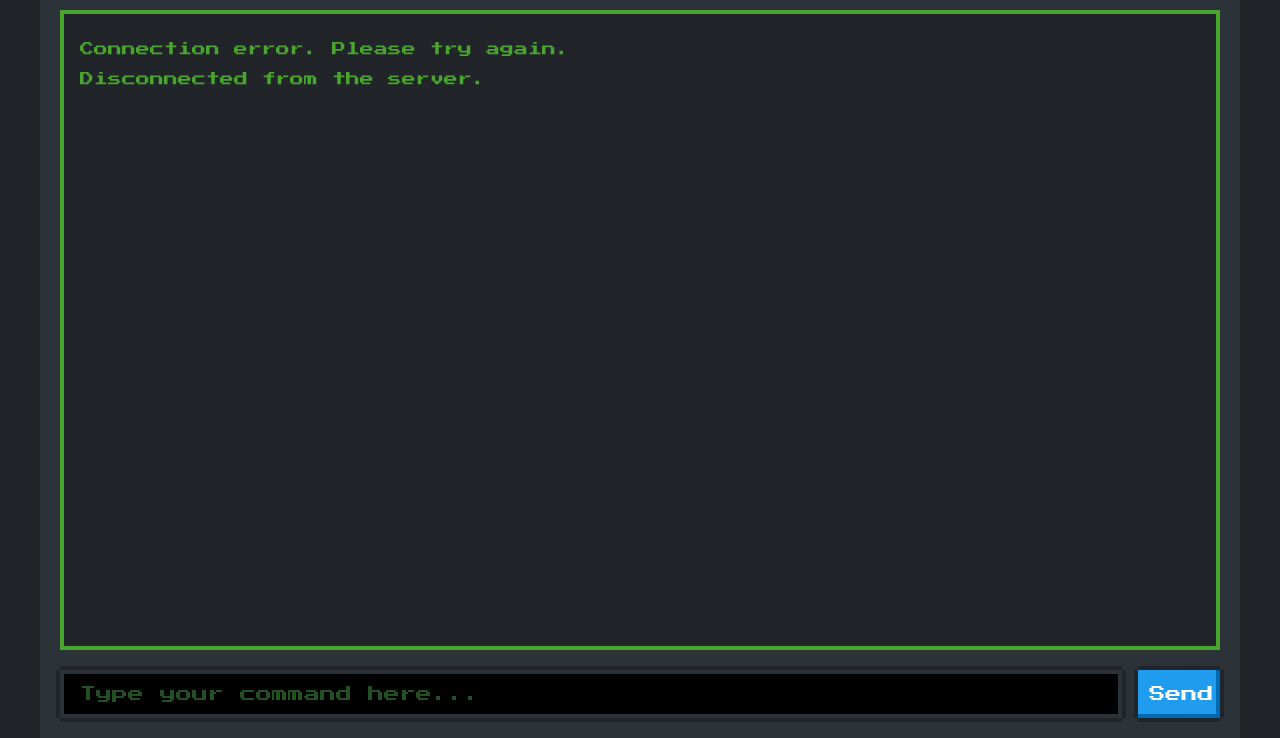
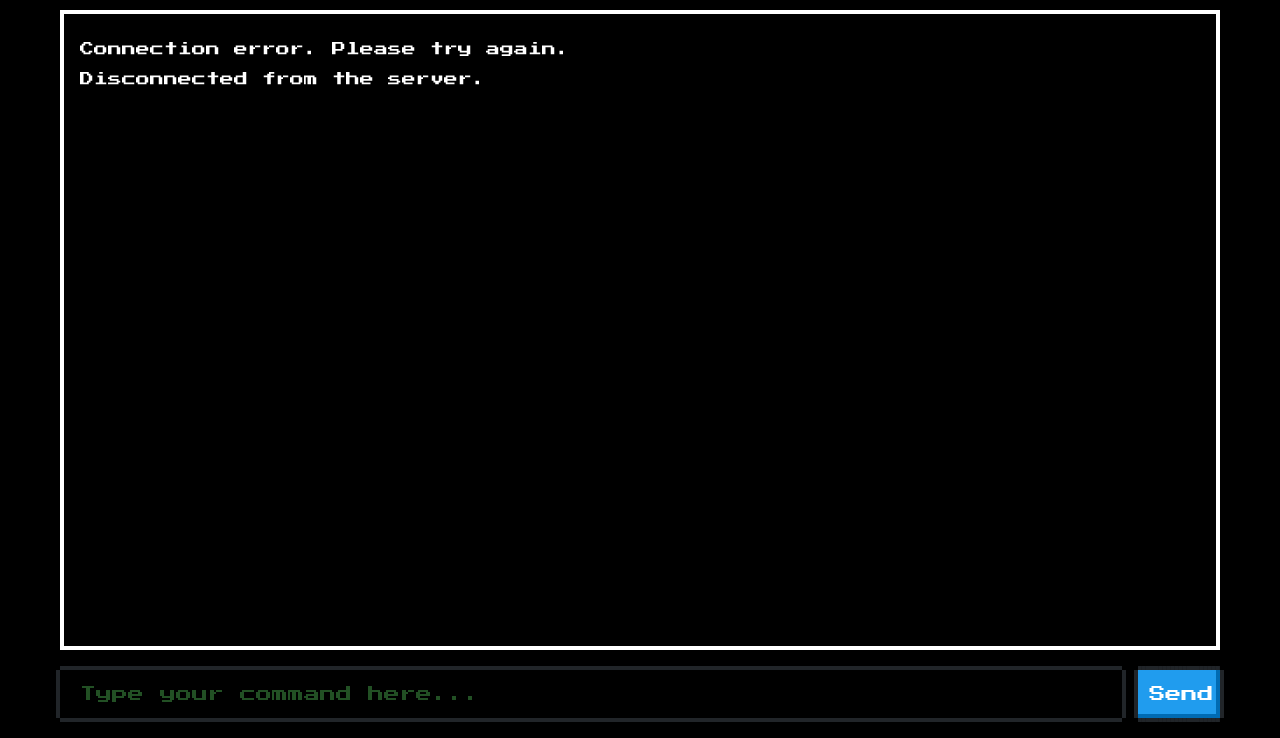
Before and after one commit to Grace/world-of-wordcraft, a plain HTML site: page web/index.html in a window 1280 px wide. Shown: the part 62-800 px from the top of the page. Drawn offline with nearby package versions, Linux system fonts and the light colour scheme.

Commit message:
Make high contrast theme on by default

```diff
--- a/web/script.js
+++ b/web/script.js
@@ -100,8 +100,8 @@ ws.onclose = () => {
     appendToOutput("Disconnected from the server.");
 };
 
-// Initialize theme from localStorage
-const savedTheme = localStorage.getItem('theme') || 'default';
+// Initialize theme from localStorage - default to high-contrast
+const savedTheme = localStorage.getItem('theme') || 'high-contrast';
 document.documentElement.setAttribute('data-theme', savedTheme);
 
 // Initialize font size from localStorage
--- a/web/style.css
+++ b/web/style.css
@@ -1,4 +1,12 @@
 :root {
+    --bg-primary: #000000;
+    --bg-secondary: #000000;
+    --text-primary: #ffffff;
+    --border-color: #ffffff;
+    --input-bg: #000000;
+}
+
+[data-theme="default"] {
     --bg-primary: #212529;
     --bg-secondary: #2c3338;
     --text-primary: #4aa52e;
```
